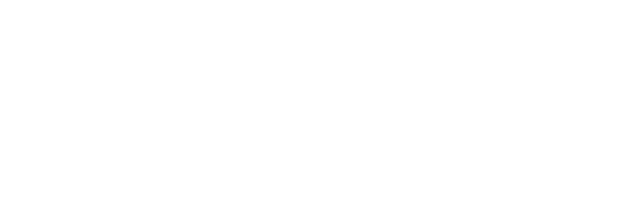
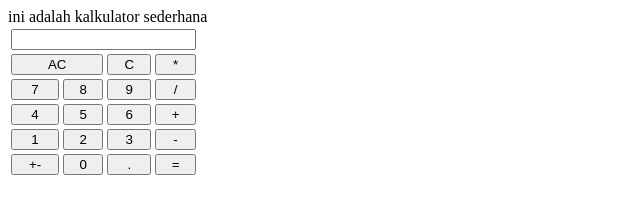
Before and after one commit to Nurrokhmaduddin/recap_16_05_24, a plain HTML site: page index.html in a window 1280 px wide. Shown: the whole page, without its empty margins (0-640 px from the left). Drawn offline with Linux system fonts and the light colour scheme.

Commit message:
four commit

```diff
--- a/index.html
+++ b/index.html
@@ -1,12 +1,51 @@
 <!DOCTYPE html>
-<html lang="en">
-<head>
-    <meta charset="UTF-8">
-    <meta name="viewport" content="width=device-width, initial-scale=1.0">
-    <title>Document</title>
-</head>
-<body>
-
-
-</body>
+<html>
+    <head>
+        <title>
+            latihan percobaan
+        </title>
+        <style>
+            button {
+                width: 100%;
+            }
+        </style>
+    </head>
+    <body>
+        ini adalah kalkulator sederhana
+        <br>
+        <table>
+            <tr>
+                <th colspan="4"><input type="text" name="display"></th>
+            </tr>
+            <tr>
+                <td colspan="2"><button>AC</button></td>
+                <td><button>C</button></td>
+                <td><button>*</button></td>
+            </tr>
+            <tr>
+                <td><button>7</button></td>
+                <td><button>8</button></td>
+                <td><button>9</button></td>
+                <td><button>/</button></td>
+            </tr>
+            <tr>
+                <td><button>4</button></td>
+                <td><button>5</button></td>
+                <td><button>6</button></td>
+                <td><button>+</button></td>
+            </tr>
+            <tr>
+                <td><button>1</button></td>
+                <td><button>2</button></td>
+                <td><button>3</button></td>
+                <td><button>-</button></td>
+            </tr>
+            <tr>
+                <td><button>+-</button></td>
+                <td><button>0</button></td>
+                <td><button>.</button></td>
+                <td><button>=</button></td>
+            </tr>
+        </table>
+    </body>
 </html>
```
